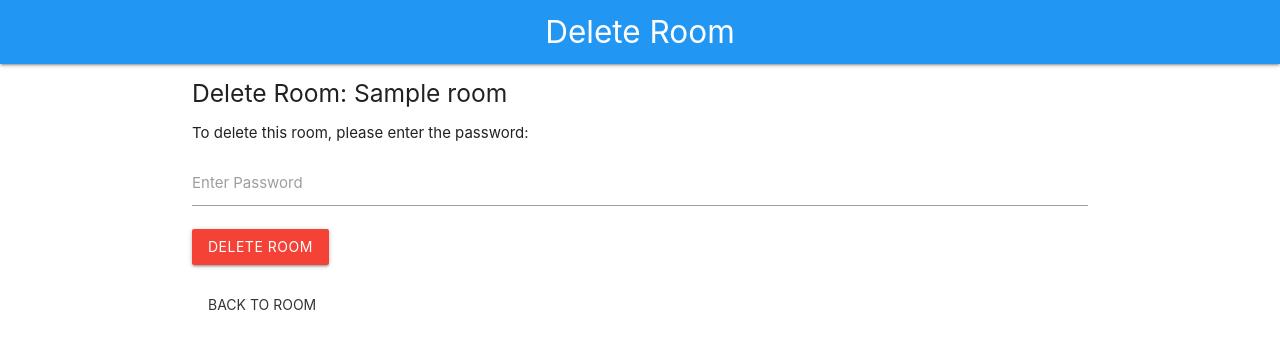
After one commit to random-atoms/forums-app, a Django app: page /rooms/delete_room/1/ in a window 1280 px wide. The commit adds this page. Shown: the top 349 px of the page. Run offline with Django 5.2, Linux system fonts and the light colour scheme; tables that the repository leaves empty hold one stand-in row (values such as "Sample post").

Commit message:
Several new features, including room deletion

```diff
--- a/forum/settings.py
+++ b/forum/settings.py
@@ -122,3 +122,6 @@ STATIC_URL = 'static/'
 # https://docs.djangoproject.com/en/5.0/ref/settings/#default-auto-field
 
 DEFAULT_AUTO_FIELD = 'django.db.models.BigAutoField'
+
+# Secret for room deletion
+ROOM_DELETE_PASSWORD = "nikaalsaalek0"  # Replace with a strong, secure password
--- /dev/null
+++ b/rooms/templates/rooms/delete_room.html
@@ -0,0 +1,40 @@
+<!DOCTYPE html>
+<html lang="en">
+<head>
+    <meta charset="UTF-8">
+    <meta http-equiv="X-UA-Compatible" content="IE=edge">
+    <meta name="viewport" content="width=device-width, initial-scale=1.0">
+    <title>Delete Room</title>
+    <!-- Import Materialize CSS -->
+    <link href="https://fonts.googleapis.com/icon?family=Material+Icons" rel="stylesheet">
+    <link href="https://cdnjs.cloudflare.com/ajax/libs/materialize/1.0.0/css/materialize.min.css" rel="stylesheet">
+</head>
+<body>
+
+<nav>
+    <div class="nav-wrapper blue">
+        <a href="{% url 'home' %}" class="brand-logo center">Delete Room</a>
+    </div>
+</nav>
+
+<div class="container">
+    <h5>Delete Room: {{ room.name }}</h5>
+    <p>To delete this room, please enter the password:</p>
+
+    <form method="POST">
+        {% csrf_token %}
+        <div class="input-field">
+            <input type="password" id="password" name="password" required>
+            <label for="password">Enter Password</label>
+        </div>
+        <button type="submit" class="btn waves-effect waves-light red">Delete Room</button>
+    </form>
+
+    <br>
+    <a href="{% url 'room_detail' room.id %}" class="btn-flat waves-effect">Back to Room</a>
+</div>
+
+<!-- Import Materialize JS -->
+<script src="https://cdnjs.cloudflare.com/ajax/libs/materialize/1.0.0/js/materialize.min.js"></script>
+</body>
+</html>
--- a/rooms/templates/rooms/room_detail.html
+++ b/rooms/templates/rooms/room_detail.html
@@ -43,6 +43,10 @@
         </div>
         <button type="submit" class="btn waves-effect waves-light blue">Post</button>
     </form>
+
+    <!-- Add a delete room button -->
+    <a href="{% url 'delete_room' room.id %}" class="btn waves-effect waves-light red">Delete Room</a>
+
     <br>
     <a href="{% url 'home' %}" class="btn-flat waves-effect">Back to Home</a>
 </div>
--- a/rooms/urls.py
+++ b/rooms/urls.py
@@ -1,9 +1,10 @@
 from django.urls import path
-from .views import create_room, post_message, room_detail, home
+from .views import create_room, post_message, room_detail, home, delete_room
 
 urlpatterns = [
     path('', home, name='home'),
     path('create_room/', create_room, name='create_room'),
     path('room/<int:room_id>/', room_detail, name='room_detail'),
     path('post_message/<int:room_id>/', post_message, name='post_message'),
+    path('delete_room/<int:room_id>/', delete_room, name='delete_room'),  # New URL for deleting rooms
 ]
--- a/rooms/views.py
+++ b/rooms/views.py
@@ -1,8 +1,7 @@
+import hashlib
 from django.shortcuts import render, get_object_or_404, redirect
-from django.http import JsonResponse
 from .models import Room, Post, User
 from django.views.decorators.csrf import csrf_exempt
-from django.utils.crypto import get_random_string
 
 def home(request):
     rooms = Room.objects.all()
@@ -26,7 +25,10 @@ def room_detail(request, room_id):
 def post_message(request, room_id):
     room = get_object_or_404(Room, id=room_id)
     ip_address = get_ip(request)
-    user, created = User.objects.get_or_create(ip_address=ip_address, defaults={'username': f'User-{get_random_string(8)}'})
+    username = generate_username_from_ip(ip_address)
+
+    # Get or create user based on the IP and generated username
+    user, created = User.objects.get_or_create(ip_address=ip_address, defaults={'username': username})
 
     if request.method == 'POST':
         content = request.POST.get('content')
@@ -37,7 +39,47 @@ def post_message(request, room_id):
 def get_ip(request):
     x_forwarded_for = request.META.get('HTTP_X_FORWARDED_FOR')
     if x_forwarded_for:
-        ip = x_forwarded_for.split(',')[0]
+        ip = x_forwarded_for.split(',')[0].strip()
     else:
         ip = request.META.get('REMOTE_ADDR')
     return ip
+
+def generate_username_from_ip(ip_address):
+    """
+    Generate a consistent, unique username from the IP address using a hash function.
+    """
+    print(f"Captured IP Address: {ip_address}")  # Debugging line
+    hash_object = hashlib.sha256(ip_address.encode())
+    # Generate a short, readable username based on the hash
+    username = f"User-{hash_object.hexdigest()[:8]}"
+    return username
+
+from django.conf import settings
+from django.shortcuts import render, get_object_or_404, redirect
+from django.http import HttpResponseForbidden
+from .models import Room, Post, User
+from django.views.decorators.csrf import csrf_exempt
+from django.contrib import messages
+import hashlib
+
+@csrf_exempt
+def delete_room(request, room_id):
+    """
+    View to delete a room only if the correct password is provided.
+    """
+    room = get_object_or_404(Room, id=room_id)
+
+    if request.method == 'POST':
+        # Get the password from the form
+        entered_password = request.POST.get('password')
+
+        # Check if the entered password matches the stored secret password
+        if entered_password == settings.ROOM_DELETE_PASSWORD:
+            room.delete()
+            messages.success(request, "Room deleted successfully.")
+            return redirect('home')
+        else:
+            messages.error(request, "Incorrect password. Room deletion failed.")
+            return redirect('room_detail', room_id=room.id)
+
+    return render(request, 'rooms/delete_room.html', {'room': room})
```
Lines whose indentation alone changed are shown as unchanged.
